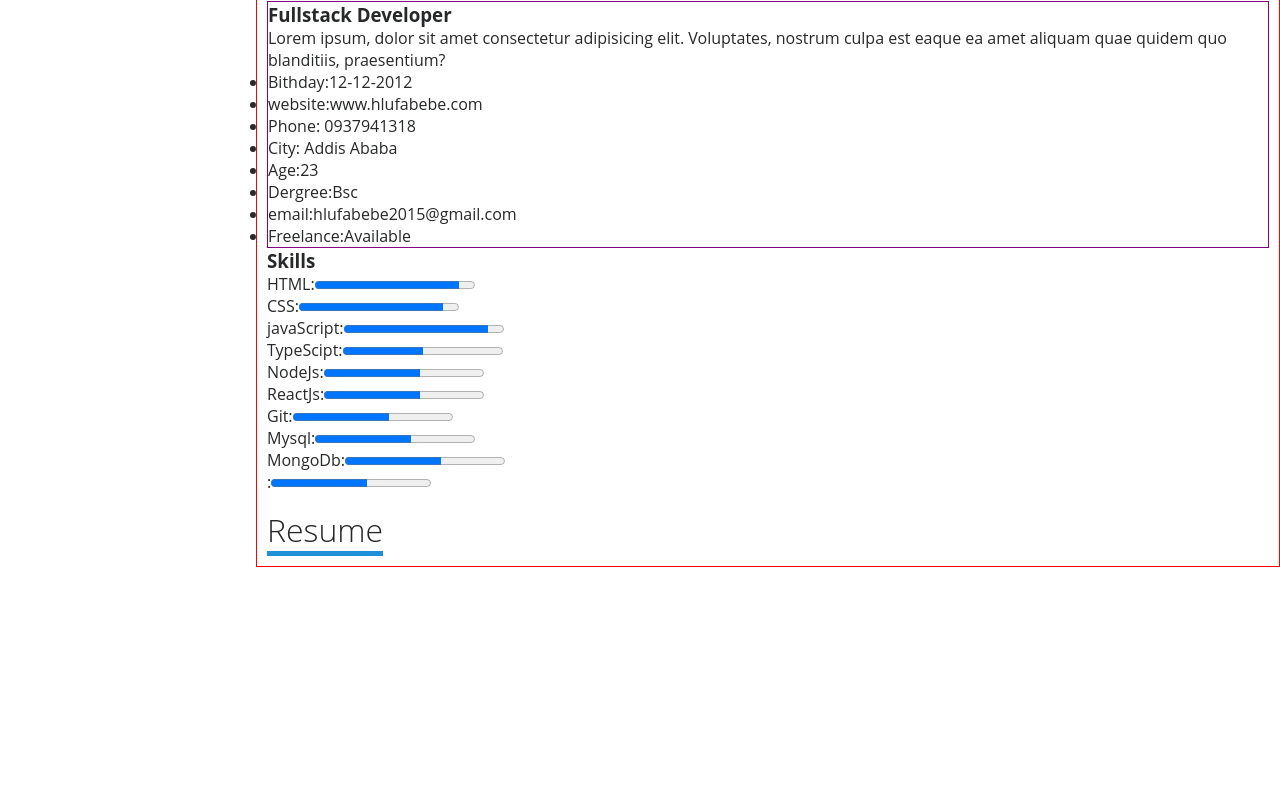
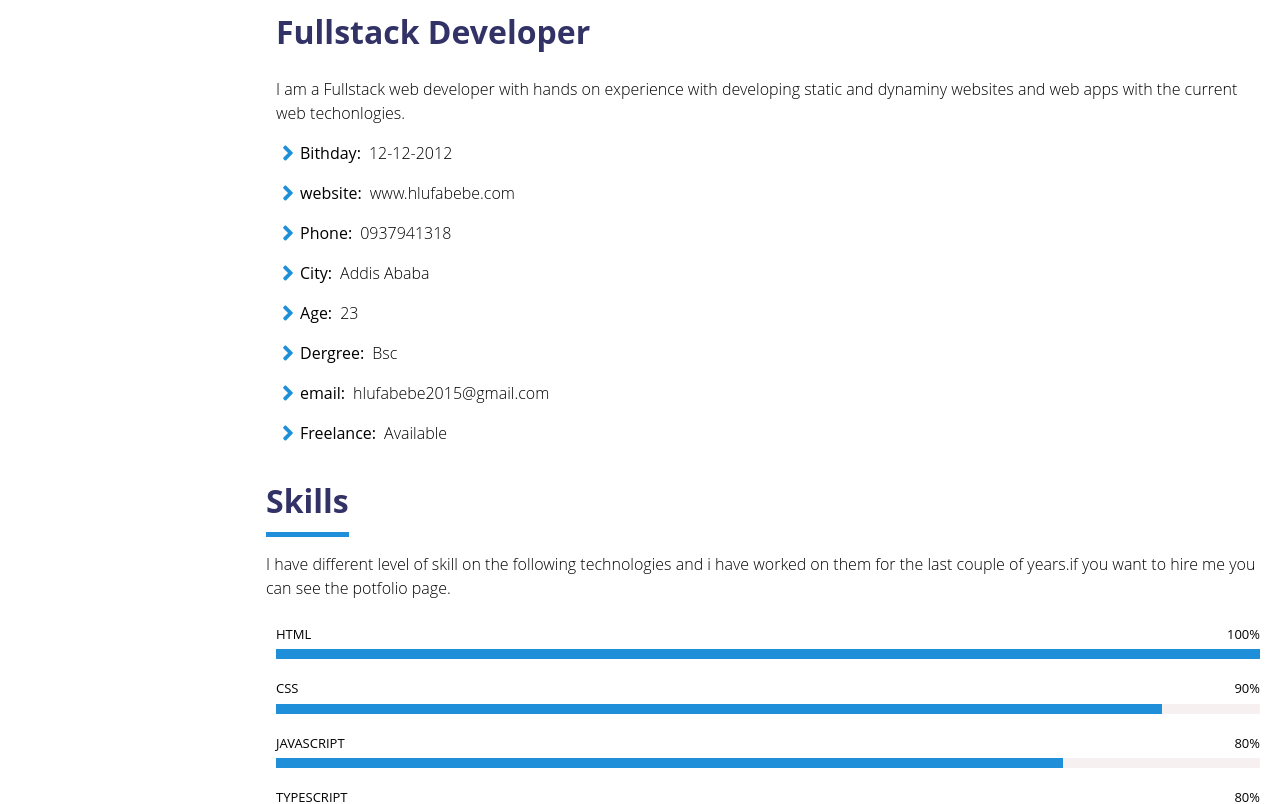
Before and after one commit to HlufD/Hiluf-Abebe-porfolio, a React (Vite) app: page / in a window 1280 px wide. Shown: the part 1360-2164 px from the top of the page. Before the commit the page ends 1927 px from the top, so only its background shows below. Built offline with nearby package versions, Linux system fonts and the light colour scheme.

Commit message:
updating the About page

```diff
--- a/index.html
+++ b/index.html
@@ -8,6 +8,7 @@
     <link rel="stylesheet" href="./src/components/SideBar.style.css" />
     <link rel="stylesheet" href="./src/Routes/Home.style.css" />
     <link rel="stylesheet" href="./src/Routes/About.style.css" />
+    <link rel="stylesheet" href="./src//components//ProgressBar.style.css" />
   </head>
   <body>
     <div id="root"></div>
--- a/package.json
+++ b/package.json
@@ -10,6 +10,7 @@
   },
   "dependencies": {
     "@reduxjs/toolkit": "^1.9.1",
+    "bootstrap": "^5.2.3",
     "classnames": "^2.3.2",
     "framer-motion": "^7.6.18",
     "react": "^18.2.0",
--- a/src/Routes/About.jsx
+++ b/src/Routes/About.jsx
@@ -1,107 +1,85 @@
+import { FaAngleRight } from "react-icons/fa";
+import ProgressBar from "../components/ProgressBar";
+
 function About() {
   return (
     <div className="About" id="About">
       <h3 className="about-title">About</h3>
       <p className="about-text">
         Enthusiastic Electrical and Computer Engineering graduate from
-        University of Gondar (CGAP 3.05), with clear understanding of object
-        oriented programing, web development and embedded systems. Motivated to
-        learn, grow and excel in Electrical, Computer Engineering and other
-        related fields.
+        University of Gondar, with clear understanding of object oriented
+        programing, web development and embedded systems. Motivated to learn,
+        grow and excel in Electrical, Computer Engineering and other related
+        fields.
       </p>
       <div className="about-img-con">
         <img src="./img/programming.svg" alt="img here" />
       </div>
       <div className="about-details">
-        <h3> Fullstack Developer</h3>
-        <p>
-          Lorem ipsum, dolor sit amet consectetur adipisicing elit. Voluptates,
-          nostrum culpa est eaque ea amet aliquam quae quidem quo blanditiis,
-          praesentium?
+        <h3 className="About-intro"> Fullstack Developer</h3>
+        <p className="About-me">
+          I am a Fullstack web developer with hands on experience with
+          developing static and dynaminy websites and web apps with the current
+          web techonlogies.
         </p>
         <ul>
-          <li>Bithday:12-12-2012</li>
-          <li>website:www.hlufabebe.com</li>
-          <li>Phone: 0937941318</li>
-          <li>City: Addis Ababa</li>
-          <li>Age:23</li>
-          <li>Dergree:Bsc</li>
-          <li>email:hlufabebe2015@gmail.com</li>
-          <li>Freelance:Available</li>
+          <li>
+            <FaAngleRight className="about-icon" />
+            <span>Bithday:</span>
+            12-12-2012
+          </li>
+          <li>
+            <FaAngleRight className="about-icon" />
+            <span>website:</span>
+            www.hlufabebe.com
+          </li>
+          <li>
+            <FaAngleRight className="about-icon" />
+            <span>Phone:</span> 0937941318
+          </li>
+          <li>
+            <FaAngleRight className="about-icon" />
+            <span>City:</span>Addis Ababa
+          </li>
+          <li>
+            <FaAngleRight className="about-icon" />
+            <span>Age:</span>
+            23
+          </li>
+          <li>
+            <FaAngleRight className="about-icon" />
+            <span>Dergree:</span>
+            Bsc
+          </li>
+          <li>
+            <FaAngleRight className="about-icon" />
+            <span>email:</span>
+            hlufabebe2015@gmail.com
+          </li>
+          <li>
+            <FaAngleRight className="about-icon" />
+            <span>Freelance: </span>
+            Available
+          </li>
         </ul>
       </div>
-      <div>
-        <h3>Skills</h3>
-        <div>
-          <label for="Html">HTML:</label>
-
-          <progress id="Html" max="100" value="90">
-            90%
-          </progress>
-        </div>
-        <div>
-          <label for="Css">CSS:</label>
-
-          <progress id="Css" max="100" value="90">
-            80%
-          </progress>
-        </div>
-        <div>
-          <label for="javaScript">javaScript:</label>
-
-          <progress id="javaScript" max="100" value="90">
-            80%
-          </progress>
-        </div>
-        <div>
-          <label for="TypeScipt">TypeScipt:</label>
-
-          <progress id="TypeScipt" max="100" value="50">
-            50%
-          </progress>
-        </div>
-        <div>
-          <label for="NodeJs">NodeJs:</label>
-
-          <progress id="NodeJs" max="100" value="60">
-            60%
-          </progress>
-        </div>
-        <div>
-          <label for="ReactJs">ReactJs:</label>
-
-          <progress id="ReactJs" max="100" value="60">
-            60%
-          </progress>
-        </div>
-        <div>
-          <label for="Git">Git:</label>
-
-          <progress id="Git" max="100" value="60">
-            60%
-          </progress>
-        </div>
-        <div>
-          <label for="Mysql">Mysql:</label>
-
-          <progress id="Mysql" max="100" value="60">
-            60%
-          </progress>
-        </div>
-        <div>
-          <label for="MongoDb">MongoDb:</label>
-
-          <progress id="MongoDb" max="100" value="60">
-            60%
-          </progress>
-        </div>
-        <div>
-          <label for="">:</label>
-
-          <progress id="" max="100" value="60">
-            60%
-          </progress>
-        </div>
+      <div className="skills">
+        <h3 className="about-title">Skills</h3>
+        <p className="About-me">
+          I have different level of skill on the following technologies and i
+          have worked on them for the last couple of years.if you want to hire
+          me you can see the potfolio page.
+        </p>
+        <ProgressBar lebele={"html"} percent={"100%"} />
+        <ProgressBar lebele={"css"} percent={"90%"} />
+        <ProgressBar lebele={"javaScript"} percent={"80%"} />
+        <ProgressBar lebele={"typeScript"} percent={"80%"} />
+        <ProgressBar lebele={"ReactJs"} percent={"80%"} />
+        <ProgressBar lebele={"NodeJs"} percent={"80%"} />
+        <ProgressBar lebele={"MonoDb"} percent={"80%"} />
+        <ProgressBar lebele={"Mysql"} percent={"70%"} />
+        <ProgressBar lebele={"Git"} percent={"70%"} />
+        <ProgressBar lebele={"php"} percent={"50%"} />
       </div>
       <div>
         <h3 className="about-resume">Resume</h3>
--- a/src/Routes/About.style.css
+++ b/src/Routes/About.style.css
@@ -1,12 +1,13 @@
 .About {
   min-height: 100%;
   width: auto;
-  border: 1px solid red;
   margin-top: 30px;
-  color: #272829;
+  font-weight: lighter;
+  color: black;
   padding: 10px;
 }
 .about-title {
+  color: rgb(50, 50, 102);
   font-size: 2rem;
   border-bottom: 5px solid rgb(31, 143, 217);
   width: fit-content;
@@ -22,25 +23,53 @@
   width: 360px;
   height: 300px;
   margin: 20px 0;
-  border: 1px solid green;
 }
 .about-img-con img {
   width: 330px;
   height: 100%;
   padding: 15px;
 }
-
 .about-details {
-  border: 1px solid purple;
+  padding: 10px;
 }
-
+.About-intro {
+  color: rgb(50, 50, 102);
+  font-size: 2rem;
+  width: fit-content;
+  padding-bottom: 0.6rem;
+  font-weight: bold;
+}
+.About-me {
+  line-height: 1.5rem;
+  margin: 15px 0;
+}
 .about-resume {
+  color: rgb(50, 50, 102);
   font-size: 2rem;
   border-bottom: 5px solid rgb(31, 143, 217);
   width: fit-content;
   padding-bottom: 0.6rem;
+  font-weight: bold;
 }
-
+.about-details ul {
+  list-style: none;
+}
+.about-details ul li {
+  margin-top: 1rem;
+  display: flex;
+  align-items: center;
+}
+.about-details ul li span {
+  font-weight: 400;
+  margin-right: 0.5rem;
+}
+.about-icon {
+  color: rgb(31, 143, 217);
+  font-size: 1.5rem;
+}
+.skills {
+  margin-top: 1.5rem;
+}
 @media (min-width: 720px) {
   .About {
     width: 80%;
--- a/src/Routes/Home.style.css
+++ b/src/Routes/Home.style.css
@@ -50,11 +50,15 @@
 .download {
   padding: 0.5rem 1rem;
   margin-top: 2rem;
-  font-size: 1.3rem;
+  font-size: 1rem;
   border: none;
   background-color: rgb(31, 143, 217);
   color: #fff;
   border-radius: 5px;
+  transition: all ease-in-out 0.6s;
+}
+.download:hover {
+  background-color: rgb(84, 179, 243);
 }
 
 @media (min-width: 720px) {
--- /dev/null
+++ b/src/components/ProgressBar.jsx
@@ -0,0 +1,15 @@
+const ProgressBar = ({ lebele, percent }) => {
+  return (
+    <div className="proress-bar">
+      <div className="labele">
+        <p>{lebele}</p>
+        <p>{percent}</p>
+      </div>
+      <div className="actual-progress-con">
+        <div className="actual-progress" style={{ width: `${percent}` }}></div>
+      </div>
+    </div>
+  );
+};
+
+export default ProgressBar;
--- /dev/null
+++ b/src/components/ProgressBar.style.css
@@ -0,0 +1,20 @@
+.proress-bar {
+  padding: 10px;
+}
+.proress-bar .labele {
+  display: flex;
+  justify-content: space-between;
+  align-items: center;
+  font-weight: 400;
+  text-transform: uppercase;
+  margin-bottom: 0.4rem;
+  font-size: small;
+}
+.proress-bar .actual-progress-con {
+  height: 10px;
+  background-color: rgb(247, 240, 240);
+}
+.proress-bar .actual-progress {
+  background-color: rgb(31, 143, 217);
+  height: 100%;
+}
```
Also changed, not shown: 1 other file (tests, documents, lock files or other folders).
